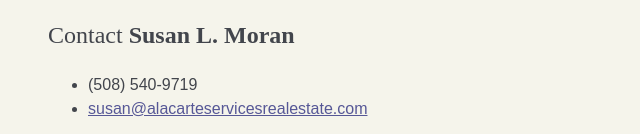
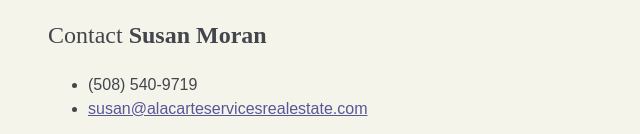
Before and after one commit to ericf/189oakstreet.com, a plain HTML site: page index.html in a window 1280 px wide. Shown: the part 1092-1226 px from the top of the page, 308-948 px from the left. Drawn offline with Linux system fonts and the light colour scheme.

Commit message:
Update Susan's name in contact info.

```diff
--- a/index.html
+++ b/index.html
@@ -32,7 +32,7 @@
         Looking for a private oasis, convenient commute and open entertaining area? Please contact us to find out more about this beautifully maintained Colonial in Wakefield, MA.
         </p>
 
-        <h2>Contact <strong>Susan L. Moran</strong></h2>
+        <h2>Contact <strong>Susan Moran</strong></h2>
 
         <ul>
             <li>(508) 540-9719</li>
```
